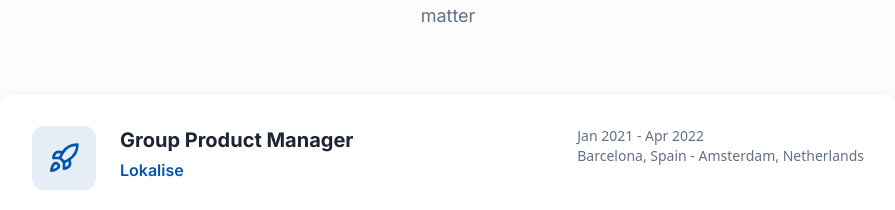
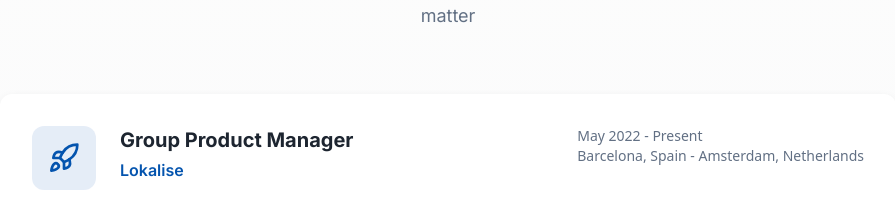
Before and after one commit to cristiantumani/cristian-tumani-portfolio, a React (Vite) app: page / in a window 1280 px wide. Shown: the part 1842-2052 px from the top of the page, without its empty margins (192-1087 px from the left). Built offline with nearby package versions, Linux system fonts and the light colour scheme.

Commit message:
Fix experience dates
Update dates in the experience section to reflect May 2022 to present.

```diff
--- a/src/components/ExperienceSection.tsx
+++ b/src/components/ExperienceSection.tsx
@@ -6,7 +6,7 @@ const ExperienceSection = () => {
       icon: Rocket,
       company: "Lokalise",
       role: "Group Product Manager",
-      period: "Jan 2021 - Apr 2022",
+      period: "May 2022 - Present",
       location: "Barcelona, Spain - Amsterdam, Netherlands",
       description: "Led a team of 3 Product Managers to revolutionize localization with AI-driven solutions, reducing costs by up to 30% while scaling the core platform globally.",
       achievements: [
```
